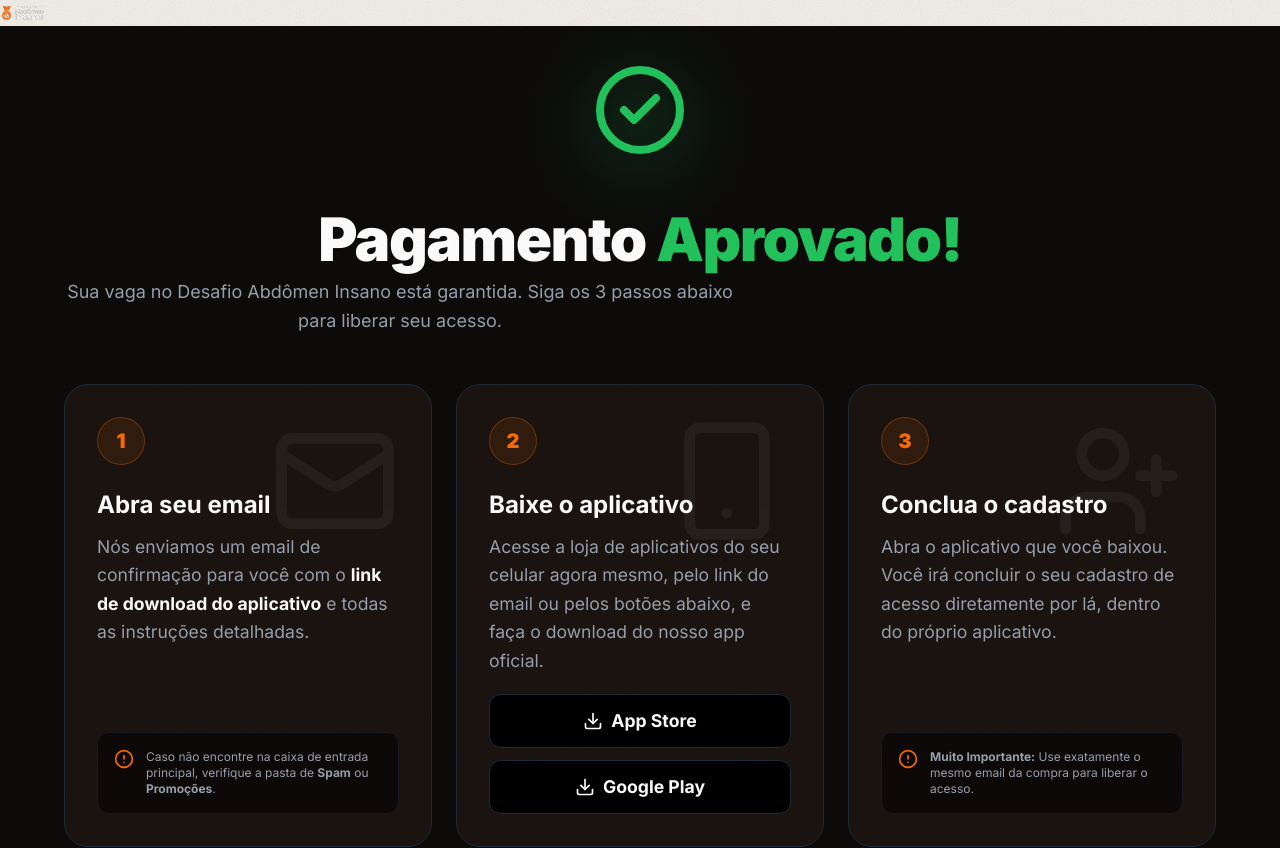
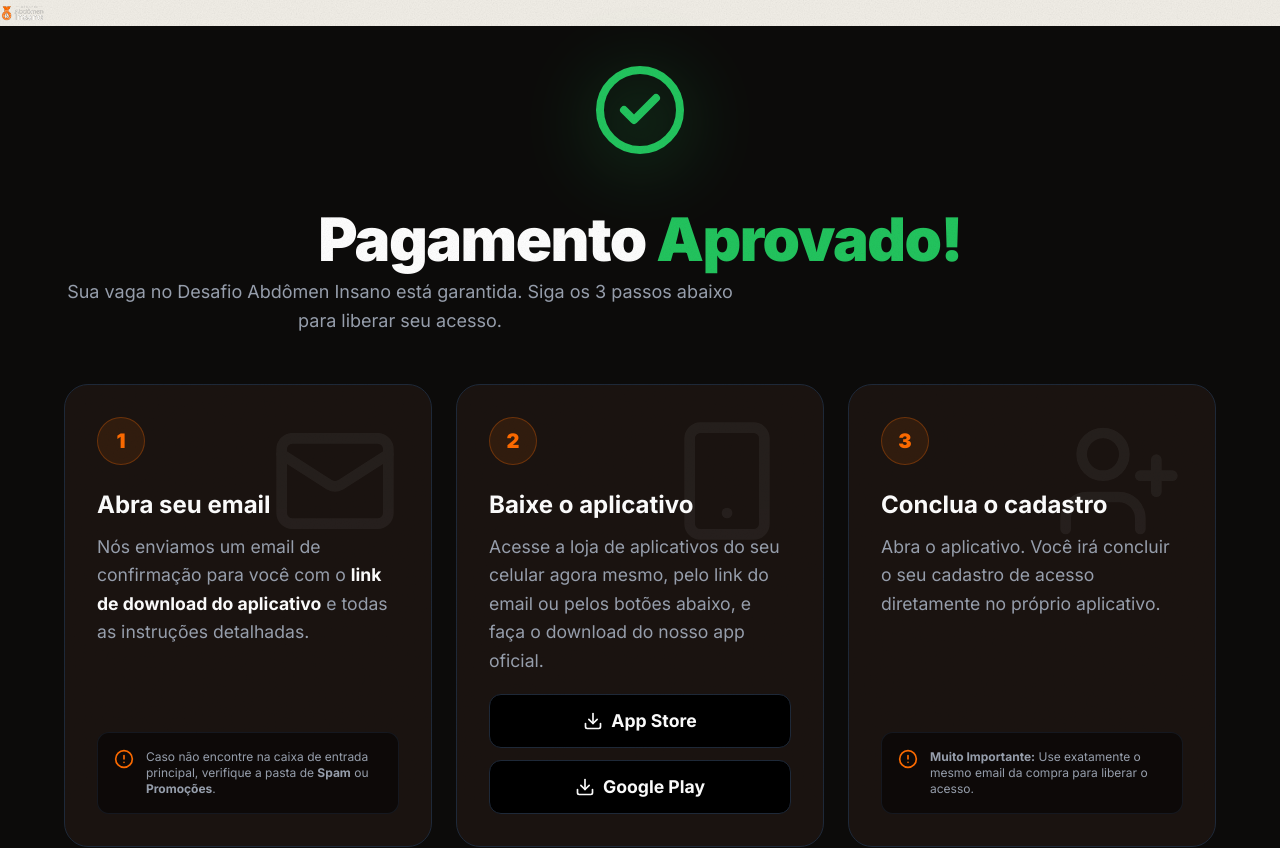
Before and after one commit to luccascoelhoo/abdomen-insano-lp, a Next.js app: page /obrigado in a window 1280 px wide. Shown: the top 848 px of the page. Built offline with nearby package versions, Linux system fonts and the light colour scheme; no server answers.

Commit message:
Refine step 3 copy for clarity

```diff
--- a/src/components/sections/ObrigadoConteudo.tsx
+++ b/src/components/sections/ObrigadoConteudo.tsx
@@ -106,7 +106,7 @@ export function ObrigadoConteudo({
               </div>
               <h2 className="text-2xl font-bold mb-3">Conclua o cadastro</h2>
               <p className="text-gray-400 leading-relaxed mb-6">
-                Abra o aplicativo que você baixou. Você irá concluir o seu cadastro de acesso diretamente por lá, dentro do próprio aplicativo.
+                Abra o aplicativo. Você irá concluir o seu cadastro de acesso diretamente no próprio aplicativo.
               </p>
 
               <div className="mt-auto flex flex-col gap-2">
```
